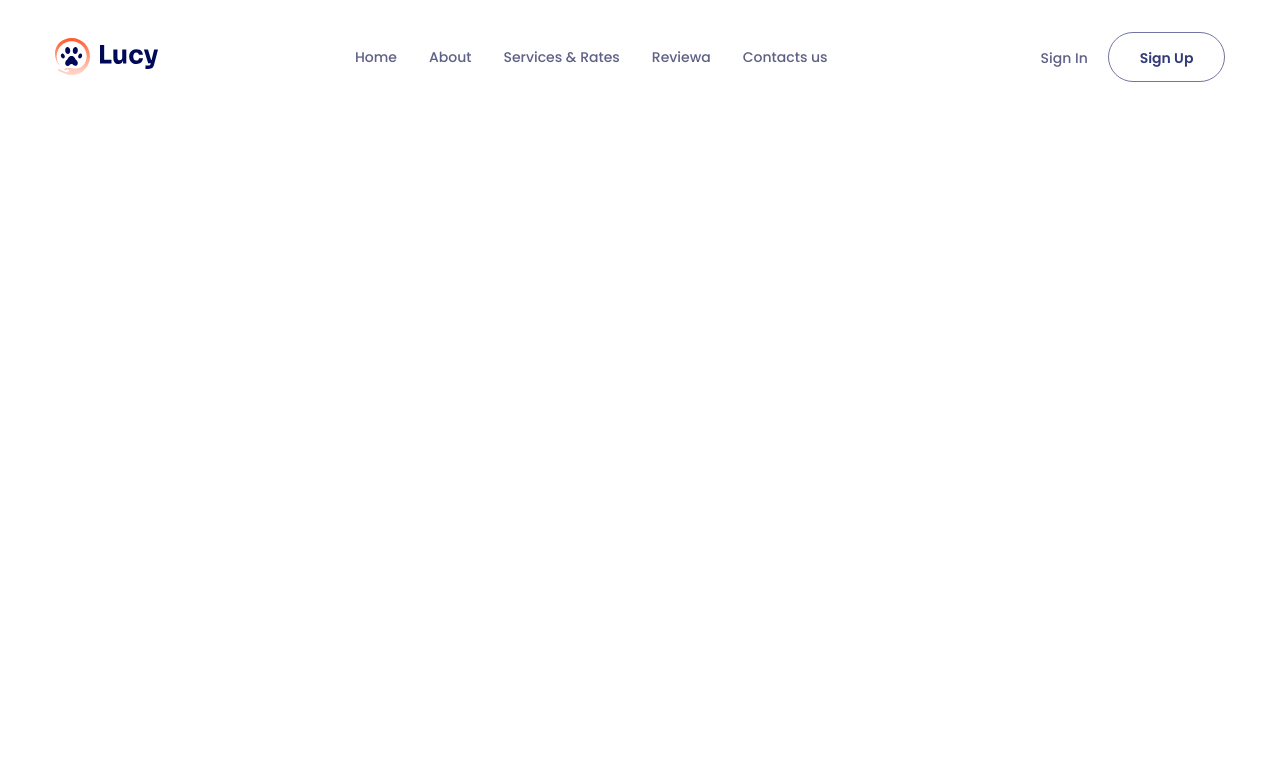
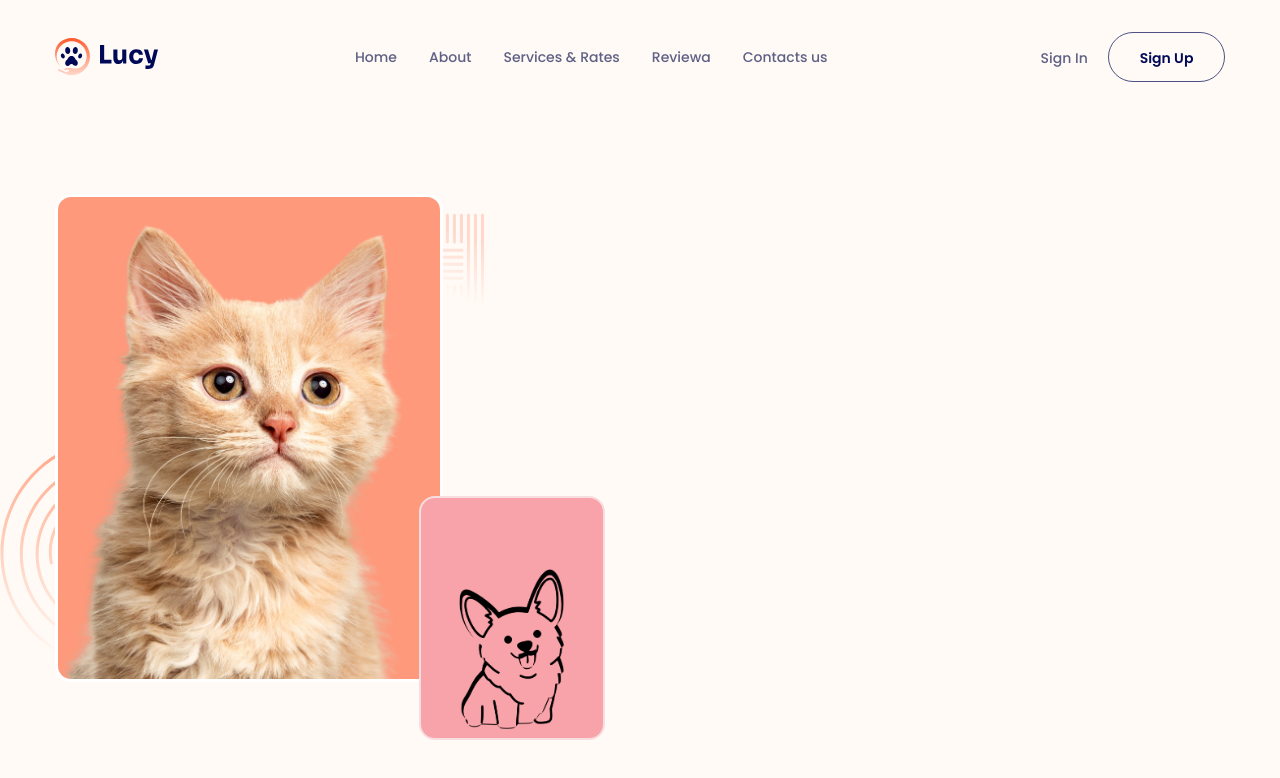
Before and after one commit to thangiu171201/f8-htmlcss-04, a plain HTML site: page index.html in a window 1280 px wide. Shown: the top 778 px of the page. Drawn offline with Linux system fonts and the light colour scheme; a web font is replaced by a local one.

Commit message:
Làm phần hero #1

```diff
--- a/assets/css/styles.css
+++ b/assets/css/styles.css
@@ -7,6 +7,7 @@ html {
 body {
     font-size: 1.6rem;
     font-family: "Poppins", sans-serif;
+    background: #fffaf5;
 }
 /* Common */
 a {
@@ -26,7 +27,7 @@ a {
     font-family: Poppins;
     font-weight: 600;
 }
-.btn {
+.btn:hover {
     opacity: 0.8;
 }
 h1,
@@ -82,3 +83,58 @@ button {
     text-shadow: 1px 0 0 currentColor;
     color: #000958;
 }
+/* ======HERO===== */
+.hero {
+    margin-top: 86px;
+}
+.hero__inner {
+    display: flex;
+    align-items: center;
+    justify-content: space-between;
+}
+.hero__img-wrap {
+    position: relative;
+    display: flex;
+    justify-content: center;
+    align-items: flex-end;
+    width: 388px;
+    height: 488px;
+    flex-shrink: 0;
+    border-radius: 16px;
+    background: #fe997b;
+    border: 3px solid #fff;
+}
+.hero__img {
+    max-width: 100%;
+    max-height: 100%;
+    border-radius: inherit;
+}
+.hero__decor-img {
+    z-index: -1;
+    position: absolute;
+}
+.hero__decor-left {
+    left: -58px;
+    bottom: 10px;
+}
+.hero__decor-right {
+    top: 16px;
+    right: -44px;
+}
+.hero__img-wrap--small {
+    background: #f8a3a9;
+    width: 186px;
+    height: 244px;
+    align-self: flex-end;
+    margin-left: -24px;
+    margin-bottom: -58px;
+    border: 2px solid #f7dddf;
+}
+.hero__media {
+    display: flex;
+}
+
+.hero__img-small {
+    max-width: 100%;
+    max-height: 100%;
+}
--- a/index.html
+++ b/index.html
@@ -90,7 +90,8 @@
         <meta name="theme-color" content="#ffffff" />
         <link rel="stylesheet" href="./assets/css/styles.css" />
     </head>
-    <body>
+    <body style="height: 10000px;">
+        <!-- Header -->
         <header class="header">
             <div class="container">
                 <div class="header__inner">
@@ -130,5 +131,43 @@
                 </div>
             </div>
         </header>
+        <!-- Hero -->
+        <section class="hero">
+            <div class="container">
+                <div class="hero__inner">
+                    <!-- Hero media -->
+                    <div class="hero__media">
+                        <div class="hero__img-wrap">
+                            <img
+                                src="./assets/img/image/pet01.png"
+                                alt=""
+                                class="hero__img"
+                            />
+                            <!-- Decorators -->
+                            <img
+                                src="./assets/img/image/decor01.svg"
+                                alt=""
+                                class="hero__decor-img hero__decor-left"
+                            />
+                            <img
+                                src="./assets/img/image/decor02.svg"
+                                alt=""
+                                class="hero__decor-img hero__decor-right"
+                            />
+                        </div>
+
+                        <div class="hero__img-wrap hero__img-wrap--small">
+                            <img
+                                src="./assets/img/image/pet2 (1).png"
+                                alt=""
+                                class="hero__img hero__img-small"
+                            />
+                        </div>
+                    </div>
+                    <!-- Hero content -->
+                    <section class="hero__content"></section>
+                </div>
+            </div>
+        </section>
     </body>
 </html>
```
Also changed, not shown: assets/img/image/decor01.svg (added), assets/img/image/decor02.svg (added), assets/img/image/pet01.png (added), assets/img/image/pet03.png (added), assets/img/image/pet04.png (added), assets/img/image/pet2 (1).png (added), assets/img/image/pet2.png (added), assets/img/image/pet3.png (added), assets/img/image/pet4.png (added), 1 other file.
